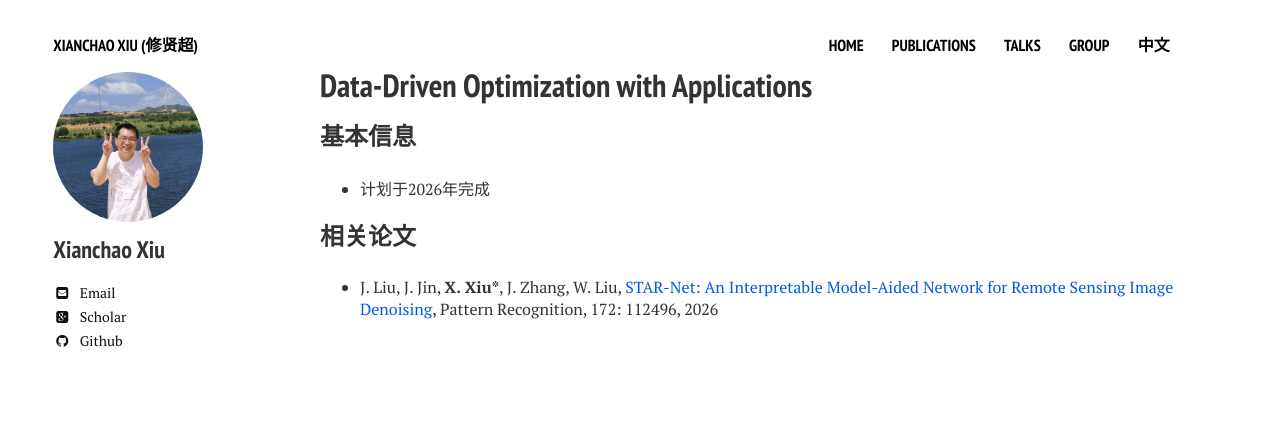
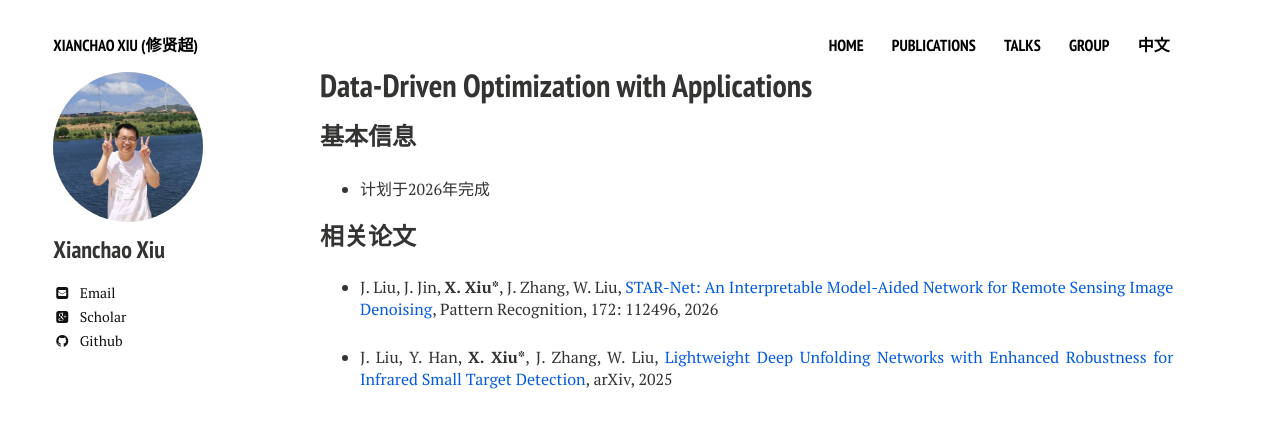
Before and after one commit to xianchaoxiu/xianchaoxiu.github.io, a Jekyll site: the page built from chinese/book/index.md, in a window 1280 px wide. Shown: the top 428 px of the page. Built offline with Jekyll 4.4.1, drawn with Linux system fonts in a browser that asks for light colours; nearby versions of some CDN libraries.

Commit message:
Update index.md

```diff
--- a/chinese/book/index.md
+++ b/chinese/book/index.md
@@ -12,4 +12,6 @@ share: false
 
 ### 相关论文
 
-* J. Liu, J. Jin, <b>X. Xiu*</b>, J. Zhang, W. Liu, <a href="https://doi.org/10.1016/j.patcog.2025.112496" class="textlink" target="_blank">STAR-Net: An Interpretable Model-Aided Network for Remote Sensing Image Denoising</a>, Pattern Recognition, 172: 112496, 2026
+* J. Liu, J. Jin, <b>X. Xiu*</b>, J. Zhang, W. Liu, <a href="https://doi.org/10.1016/j.patcog.2025.112496" class="textlink" target="_blank">STAR-Net: An Interpretable Model-Aided Network for Remote Sensing Image Denoising</a>, Pattern Recognition, 172: 112496, 2026  <br>
+
+* J. Liu, Y. Han, <b>X. Xiu*</b>, J. Zhang, W. Liu, <a href="https://doi.org/10.48550/arXiv.2509.08205" class="textlink" target="_blank">Lightweight Deep Unfolding Networks with Enhanced Robustness for Infrared Small Target Detection</a>, arXiv, 2025  <br>
```
